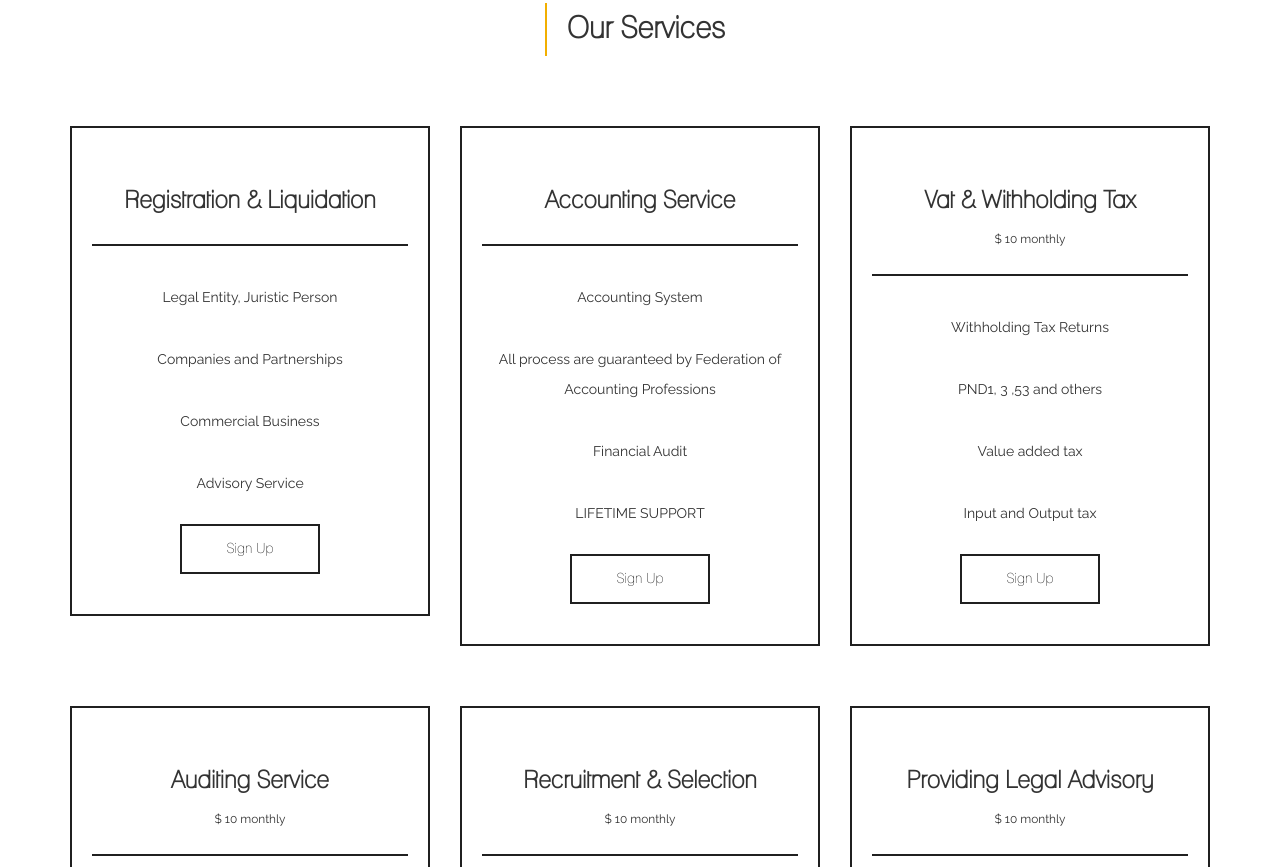
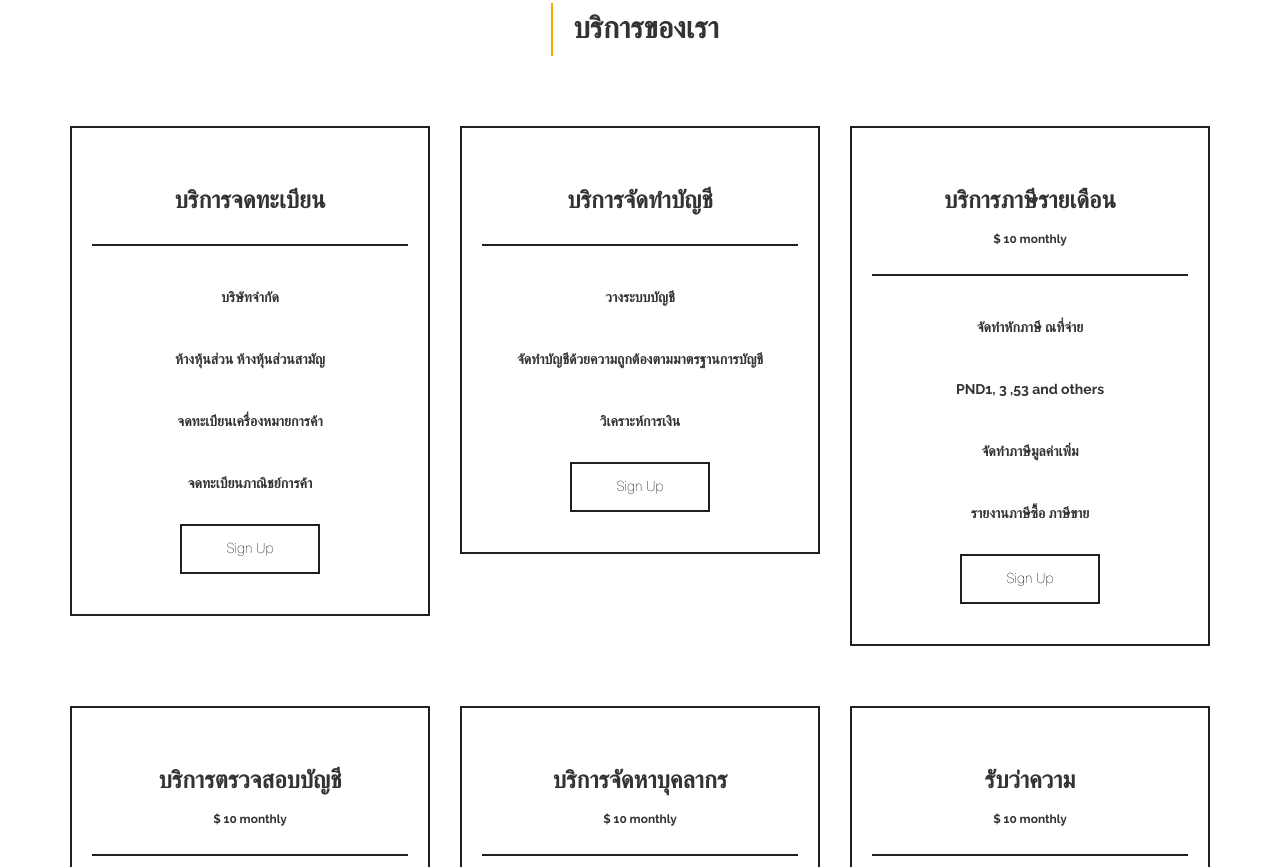
Before and after one commit to kb-pro/01acg, a plain HTML site: page superfresh/index-thai.html in a window 1280 px wide. Shown: the part 1313-2180 px from the top of the page. Drawn offline with Linux system fonts and the light colour scheme; some packages are replaced by stand-ins of ours.

Commit message:
แก้

```diff
--- a/superfresh/index-thai.html
+++ b/superfresh/index-thai.html
@@ -43,9 +43,9 @@ http://www.templatemo.com/free-website-templates/
   <div class="container">
     <div class="row">
       <div class="col-md-offset-6 col-md-6 col-sm-offset-6 col-sm-6">
-        <h2>Welcome To</h2>
-        <h1>ACG Group <strong>Account & Law</strong></h1>
-        <p>Lorem ipsum dolor sit amet, consectetuer adipiscing elit, sed diam nonummy nibh euismod tincidunt ut laoreet. Dolore magna aliquam erat volutpat.</p>
+        <h2>ยินดีต้อนรับ</h2>
+        <h1>บริษัทเอซีจี<strong>ทนายความ&การบัญชี<strong></h1>
+        <p>บริษัทเรารับเป็นที่ปรีกษาทางด้านทนายความและรับตรวจสอบบัญชี ซึ่งมีผู้เชี่ยวชาญมายาวนาน กว่าสิบปี</p>
         <a href="#service" class="btn btn-default smoothScroll">GET STARTED</a></div>
     </div>
   </div>
@@ -81,18 +81,18 @@ http://www.templatemo.com/free-website-templates/
   <div class="container">
     <div class="row">
       <div class="col-md-12 col-sm-12">
-        <h2>Our Services</h2>
+        <h2>บริการของเรา</h2>
       </div>
       <div class="col-md-4 col-sm-4">
         <div class="plan">
           <div class="plan-title">
-            <h3>Registration & Liquidation</h3>
+            <h3>บริการจดทะเบียน</h3>
           </div>
             <ul>
-            <li>Legal Entity, Juristic Person</li>
-            <li>Companies and Partnerships</li>
-            <li>Commercial Business</li>
-            <li>Advisory Service</li>
+            <li>บริษัทจำกัด</li>
+            <li>ห้างหุ้นส่วน ห้างหุ้นส่วนสามัญ</li>
+            <li>จดทะเบียนเครื่องหมายการค้า</li>
+            <li>จดทะเบียนภาณิชย์การค้า</li>
           </ul>
           <button class="btn btn-warning">Sign Up</button>
         </div>
@@ -100,13 +100,12 @@ http://www.templatemo.com/free-website-templates/
       <div class="col-md-4 col-sm-4">
         <div class="plan">
           <div class="plan-title">
-            <h3>Accounting Service</h3>
+            <h3>บริการจัดทำบัญชี</h3>
           </div>
           <ul>
-            <li>Accounting System</li>
-            <li>All process are guaranteed by Federation of Accounting Professions</li>
-            <li>Financial Audit</li>
-            <li>LIFETIME SUPPORT</li>
+            <li>วางระบบบัญชี</li>
+            <li>จัดทำบัญชีด้วยความถูกต้องตามมาตรฐานการบัญชี</li>
+            <li>วิเคราะห์การเงิน</li>
           </ul>
           <button class="btn btn-warning">Sign Up</button>
         </div>
@@ -114,13 +113,13 @@ http://www.templatemo.com/free-website-templates/
       <div class="col-md-4 col-sm-4">
         <div class="plan">
           <div class="plan-title">
-            <h3>Vat & Withholding Tax</h3>
+            <h3>บริการภาษีรายเดือน</h3>
             <small>$ 10 monthly</small></div>
           <ul>
-            <li>Withholding Tax Returns</li>
+            <li>จัดทำหักภาษี ณที่จ่าย</li>
             <li>PND1, 3 ,53 and others</li>
-            <li>Value added tax</li>
-            <li>Input and Output tax</li>
+            <li>จัดทำภาษีมูลค่าเพิ่ม</li>
+            <li>รายงานภาษีซื้อ ภาษีขาย</li>
           </ul>
           <button class="btn btn-warning">Sign Up</button>
         </div>
@@ -128,7 +127,7 @@ http://www.templatemo.com/free-website-templates/
       <div class="col-md-4 col-sm-4">
         <div class="plan">
           <div class="plan-title">
-            <h3>Auditing Service</h3>
+            <h3>บริการตรวจสอบบัญชี</h3>
             <small>$ 10 monthly</small></div>
           <ul>
             <li>Annual Audit</li>
@@ -142,7 +141,7 @@ http://www.templatemo.com/free-website-templates/
       <div class="col-md-4 col-sm-4">
         <div class="plan">
           <div class="plan-title">
-            <h3>Recruitment & Selection</h3>
+            <h3>บริการจัดหาบุคลากร</h3>
             <small>$ 10 monthly</small></div>
           <ul>
             <li>Recruitment service</li>
@@ -156,7 +155,7 @@ http://www.templatemo.com/free-website-templates/
         <div class="col-md-4 col-sm-4">
         <div class="plan">
           <div class="plan-title">
-            <h3>Providing Legal Advisory</h3>
+            <h3>รับว่าความ</h3>
             <small>$ 10 monthly</small></div>
           <ul>
             <li>Legal Consultant by </li>
```
